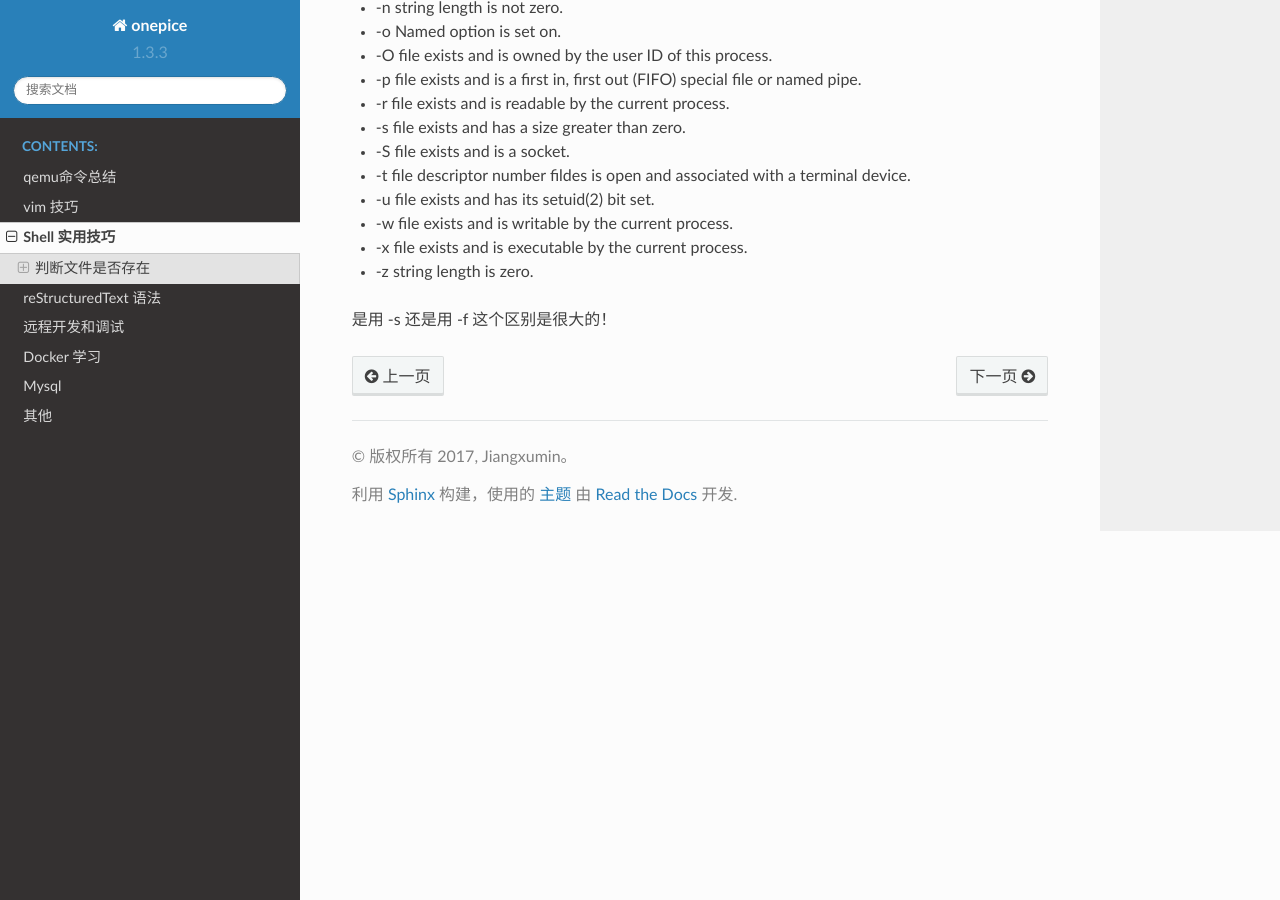
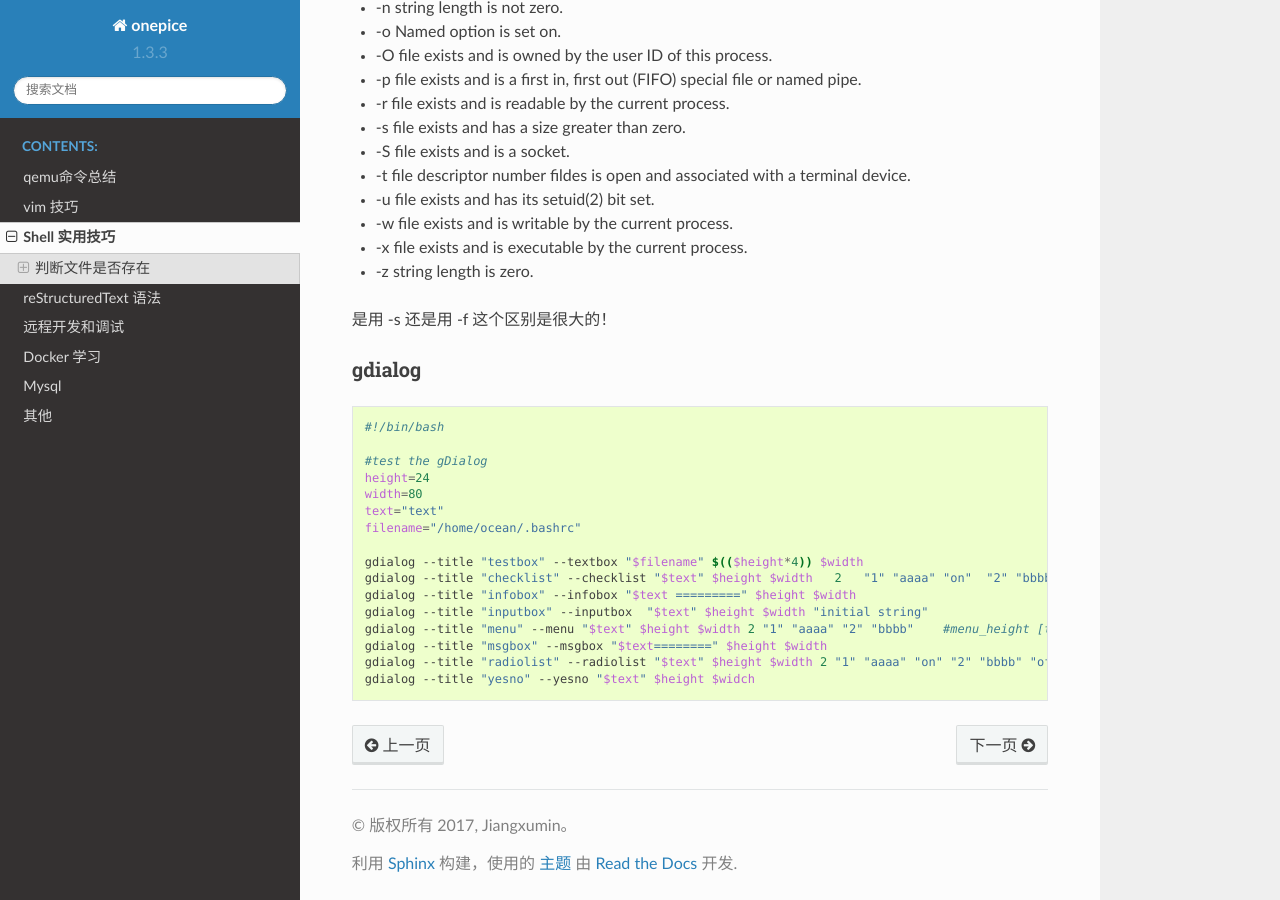
Before and after one commit to my-rds-store/my_space, a Sphinx documentation site: the page built from source/shell/shell.rst, in a window 1280 px wide and 900 px high, scrolled down 1994 px. Built offline with Sphinx 7.4.7 and the Read the Docs theme 2.0.0, drawn with Linux system fonts in a browser that asks for light colours.

Commit message:
..........

```diff
--- a/source/index.rst
+++ b/source/index.rst
@@ -9,8 +9,7 @@ Welcome to onepice's documentation!
 
 |today|
 
-
-sadasdfasd
+夏目友人帐
 
 .. toctree::
    :maxdepth: 2
--- a/source/shell/shell.rst
+++ b/source/shell/shell.rst
@@ -120,3 +120,27 @@ Shell 实用技巧
 * -z string length is zero.
 
 是用 -s 还是用 -f 这个区别是很大的！
+
+
+gdialog
+~~~~~~~~~~
+
+.. code-block:: sh
+
+
+    #!/bin/bash
+
+    #test the gDialog
+    height=24
+    width=80
+    text="text"
+    filename="/home/ocean/.bashrc"
+
+    gdialog --title "testbox" --textbox "$filename" $(($height*4)) $width
+    gdialog --title "checklist" --checklist "$text" $height $width   2   "1" "aaaa" "on"  "2" "bbbb" "on" # list_height [tag text status]
+    gdialog --title "infobox" --infobox "$text =========" $height $width
+    gdialog --title "inputbox" --inputbox  "$text" $height $width "initial string"
+    gdialog --title "menu" --menu "$text" $height $width 2 "1" "aaaa" "2" "bbbb"    #menu_height [tag item]
+    gdialog --title "msgbox" --msgbox "$text========" $height $width
+    gdialog --title "radiolist" --radiolist "$text" $height $width 2 "1" "aaaa" "on" "2" "bbbb" "off"
+    gdialog --title "yesno" --yesno "$text" $height $widch
```
